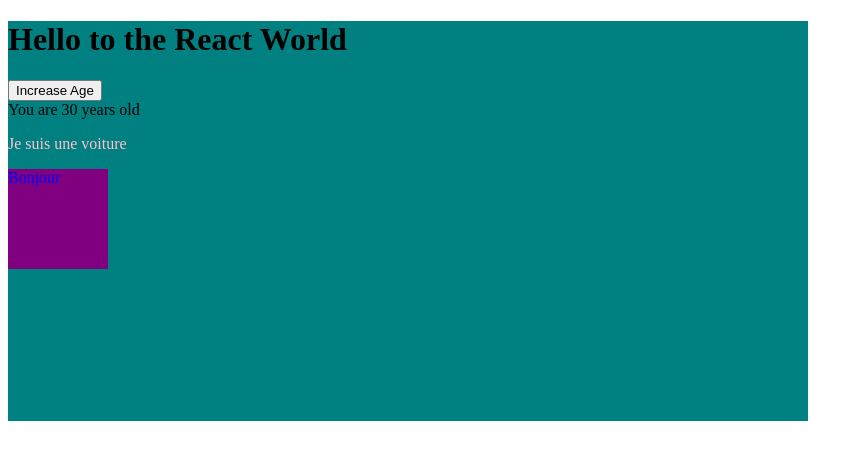
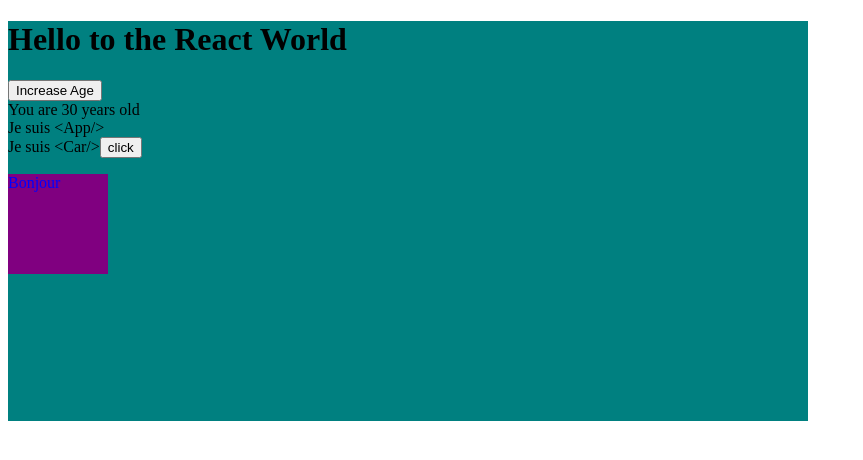
Before and after one commit to ChokDee-Sam/REACT_Learning--Guide_2023, a React (Create React App) app in the folder react-intro/: page / in a window 1280 px wide. Shown: the top 460 px of the page, without its empty margins (0-863 px from the left). Built offline with nearby package versions, Linux system fonts and the light colour scheme.

Commit message:
Commit 07 - Les Fonctions Callback [Les différentes manières de les réaliser]

```diff
--- a/react-intro/src/App.jsx
+++ b/react-intro/src/App.jsx
@@ -2,9 +2,13 @@
 import { AgeCounter } from "./AgeCounter";
 import { Bonjour } from "./Components/Bonjour/Bonjour";
 import { Car } from "./Components/Car/Car";
-import "./global.css"
+import "./global.css";
 
 export function App() {
+  function hello(number) {
+    alert("Hello de <App/>" + number);
+  }
+
   return (
     <div
       style={{
@@ -42,10 +46,14 @@
 
       <AgeCounter />
 
-      <Car/>
-      <Bonjour/>
+      <div>
+        Je suis {"<App/>"}
+        {/* <button onClick={hello}>click</button> */}
+      </div>
 
+      <Car onCarClick={hello} />
 
+      <Bonjour />
     </div>
   );
 }
--- a/react-intro/src/Components/Car/Car.jsx
+++ b/react-intro/src/Components/Car/Car.jsx
@@ -1,3 +1,14 @@
-export function Car() {
-  return <p> Je suis une voiture </p>;
+export function Car(props) {
+  function onClick() {
+    props.onCarClick(2);
+  }
+
+  return (
+    <div>
+      Je suis {"<Car/>"}
+      {/* <button onClick={props.onCarClick}>click</button> */}
+      {/* <button onClick={onClick}>click</button> */}
+      <button onClick={() => props.onCarClick(2)}>click</button>
+    </div>
+  );
 }
```
Also changed, not shown: react-intro/mesNotes.txt.
